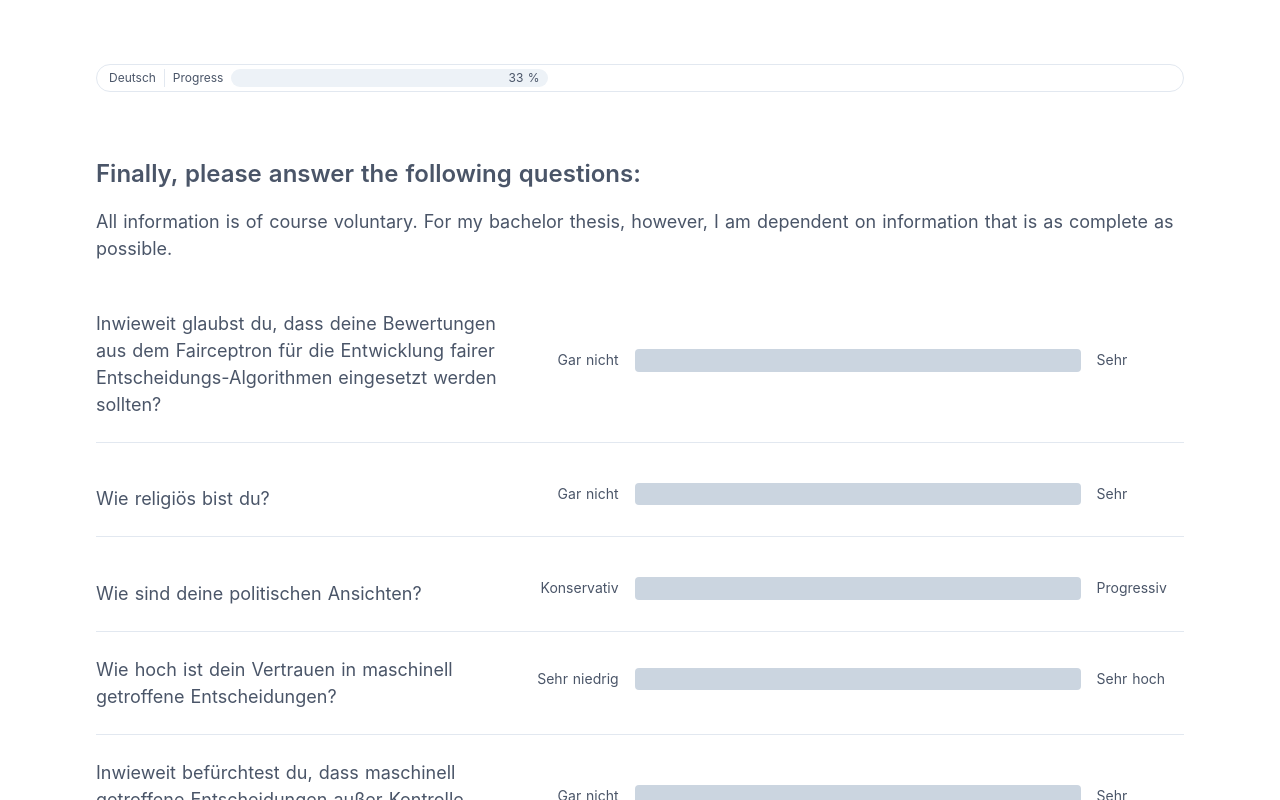
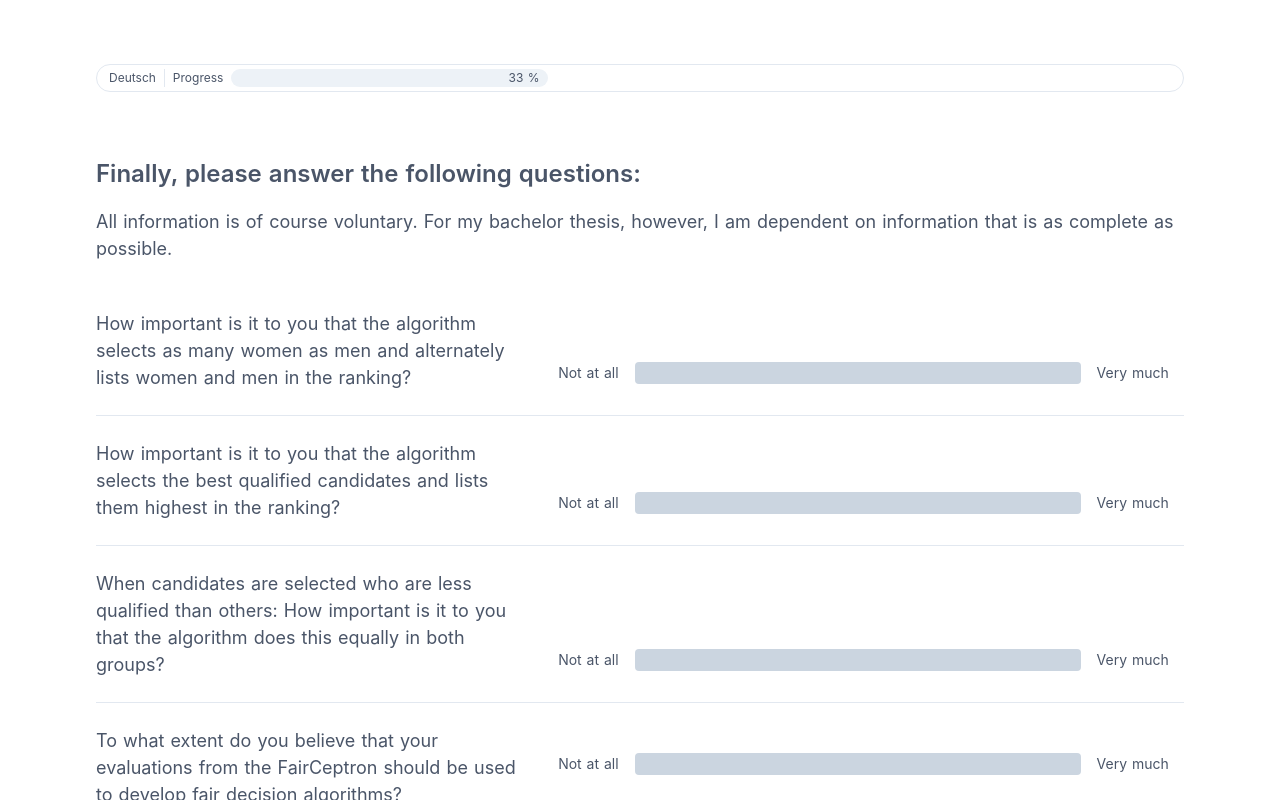
Before and after one commit to cssh-rwth/fairceptron, a Nuxt app: page /demographics in a window 1280 px wide. Both pictures are taken after a click on the element "English". Shown: the top 800 px of the page. Built offline with nearby package versions, Linux system fonts and the light colour scheme; no server answers; what @tailwindcss/custom-forms would draw is missing.

Commit message:
Extend demographics

```diff
--- a/api/mongoose/users.model.js
+++ b/api/mongoose/users.model.js
@@ -24,6 +24,9 @@ const userSchema = new Schema({
   openness: Number,
   screenHeight: Number,
   screenWidth: Number,
+  genderParity: Number,
+  accuracy: Number,
+  comparativeAccuracy: Number,
 })
 // don't recompile model on hot reload
 const User = mongoose.models.User || mongoose.model('User', userSchema)
@@ -97,6 +100,9 @@ exports.addDemographics = (values) => {
       gender: values.gender,
       screenHeight: values.screenHeight,
       screenWidth: values.screenWidth,
+      genderParity: values.genderParity,
+      accuracy: values.accuracy,
+      comparativeAccuracy: values.comparativeAccuracy,
     },
     /* 'omitUndefined: false' is default behaviour
      * undefined params will be stored as NULL in mongoDB
--- a/components/Range.vue
+++ b/components/Range.vue
@@ -3,7 +3,7 @@
     <div
       class="w-32 text-xs sm:text-sm text-gray-700 sm:whitespace-no-wrap text-right"
     >
-      {{ labelLeft }}
+      {{ left }}
     </div>
     <div class="mx-4 w-full relative">
       <div
@@ -26,7 +26,7 @@
       />
     </div>
     <div class="w-32 text-xs sm:text-sm text-gray-700 sm:whitespace-no-wrap">
-      {{ labelRight }}
+      {{ right }}
     </div>
   </div>
 </template>
@@ -37,11 +37,11 @@ export default {
   props: {
     labelLeft: {
       type: String,
-      default: 'Gar nicht',
+      default: '',
     },
     labelRight: {
       type: String,
-      default: 'Sehr',
+      default: '',
     },
     rangeValue: {
       type: Number,
@@ -65,6 +65,19 @@ export default {
           (this.rangeValue * 0.5 + 0.75) +
           'rem)',
       }
+    },
+    language() {
+      return this.$store.getters.language
+    },
+    left() {
+      if (this.labelLeft !== '') return this.labelLeft
+      if (this.language === 'de') return 'Gar Nicht'
+      else return 'Not at all'
+    },
+    right() {
+      if (this.labelRight !== '') return this.labelRight
+      if (this.language === 'de') return 'Sehr'
+      else return 'Very much'
     },
   },
 }
--- a/pages/demographics.vue
+++ b/pages/demographics.vue
@@ -17,30 +17,40 @@
         angewiesen.
       </div>
       <div class="flex flex-col text-sm sm:text-base xl:text-lg text-gray-700">
+        <div class="flex flex-wrap items-end min-w-full">
+          <div class="w-full lg:w-2/5 mb-4 lg:mb-0">
+            Wie wichtig ist dir, dass der Algorithmus genauso viele Frauen wie
+            Männer auswählt bzw. Frauen und Männer abwechselnd in der Rangfolge
+            auflistet?
+          </div>
+          <Range class="mt-4" :range-value.sync="values.genderParity" />
+        </div>
+        <hr class="my-6" />
+        <div class="flex flex-wrap items-end min-w-full">
+          <div class="w-full lg:w-2/5 mb-4 lg:mb-0">
+            Wie wichtig ist dir, dass der Algorithmus die am besten
+            qualifizierten Kandidat:innen auswählt bzw. am höchsten in der
+            Rangfolge auflistet?
+          </div>
+          <Range class="mt-4" :range-value.sync="values.accuracy" />
+        </div>
+        <hr class="my-6" />
+        <div class="flex flex-wrap items-end min-w-full">
+          <div class="w-full lg:w-2/5 mb-4 lg:mb-0">
+            Wenn Kandidat:innen ausgewählt werden, die weniger qualifiziert sind
+            als andere: Wie wichtig ist dir, dass der Algorithmus dies in beiden
+            Gruppen in gleichem Maße tut?
+          </div>
+          <Range class="mt-4" :range-value.sync="values.comparativeAccuracy" />
+        </div>
+        <hr class="my-6" />
         <div class="flex flex-wrap items-center min-w-full">
           <div class="w-full lg:w-2/5 mb-4 lg:mb-0">
-            Inwieweit glaubst du, dass deine Bewertungen aus dem Fairceptron für
+            Inwieweit glaubst du, dass deine Bewertungen aus dem FairCeptron für
             die Entwicklung fairer Entscheidungs-Algorithmen eingesetzt werden
             sollten?
           </div>
           <Range class="mt-4 lg:mt-0" :range-value.sync="values.believe" />
-        </div>
-        <hr class="my-6" />
-        <div class="flex flex-wrap items-end min-w-full">
-          <div class="w-full lg:w-2/5 mb-4 lg:mb-0">Wie religiös bist du?</div>
-          <Range class="mt-4" :range-value.sync="values.religious" />
-        </div>
-        <hr class="my-6" />
-        <div class="flex flex-wrap items-end min-w-full">
-          <div class="w-full lg:w-2/5 mb-4 lg:mb-0">
-            Wie sind deine politischen Ansichten?
-          </div>
-          <Range
-            class="mt-4"
-            label-left="Konservativ"
-            label-right="Progressiv"
-            :range-value.sync="values.political"
-          />
         </div>
         <hr class="my-6" />
         <div class="flex flex-wrap items-center min-w-full">
@@ -74,6 +84,23 @@
             label-left="Sehr niedrig"
             label-right="Sehr hoch"
             :range-value.sync="values.will"
+          />
+        </div>
+        <hr class="my-6" />
+        <div class="flex flex-wrap items-end min-w-full">
+          <div class="w-full lg:w-2/5 mb-4 lg:mb-0">Wie religiös bist du?</div>
+          <Range class="mt-4" :range-value.sync="values.religious" />
+        </div>
+        <hr class="my-6" />
+        <div class="flex flex-wrap items-end min-w-full">
+          <div class="w-full lg:w-2/5 mb-4 lg:mb-0">
+            Wie sind deine politischen Ansichten?
+          </div>
+          <Range
+            class="mt-4"
+            label-left="Konservativ"
+            label-right="Progressiv"
+            :range-value.sync="values.political"
           />
         </div>
         <hr class="my-6" />
@@ -160,63 +187,81 @@
         I am dependent on information that is as complete as possible.
       </div>
       <div class="flex flex-col text-sm sm:text-base xl:text-lg text-gray-700">
+        <div class="flex flex-wrap items-end min-w-full">
+          <div class="w-full lg:w-2/5 mb-4 lg:mb-0">
+            How important is it to you that the algorithm selects as many women
+            as men and alternately lists women and men in the ranking?
+          </div>
+          <Range class="mt-4" :range-value.sync="values.genderParity" />
+        </div>
+        <hr class="my-6" />
+        <div class="flex flex-wrap items-end min-w-full">
+          <div class="w-full lg:w-2/5 mb-4 lg:mb-0">
+            How important is it to you that the algorithm selects the best
+            qualified candidates and lists them highest in the ranking?
+          </div>
+          <Range class="mt-4" :range-value.sync="values.accuracy" />
+        </div>
+        <hr class="my-6" />
+        <div class="flex flex-wrap items-end min-w-full">
+          <div class="w-full lg:w-2/5 mb-4 lg:mb-0">
+            When candidates are selected who are less qualified than others: How
+            important is it to you that the algorithm does this equally in both
+            groups?
+          </div>
+          <Range class="mt-4" :range-value.sync="values.comparativeAccuracy" />
+        </div>
+        <hr class="my-6" />
         <div class="flex flex-wrap items-center min-w-full">
           <div class="w-full lg:w-2/5 mb-4 lg:mb-0">
-            Inwieweit glaubst du, dass deine Bewertungen aus dem Fairceptron für
-            die Entwicklung fairer Entscheidungs-Algorithmen eingesetzt werden
-            sollten?
+            To what extent do you believe that your evaluations from the
+            FairCeptron should be used to develop fair decision algorithms?
           </div>
           <Range class="mt-4 lg:mt-0" :range-value.sync="values.believe" />
         </div>
         <hr class="my-6" />
-        <div class="flex flex-wrap items-end min-w-full">
-          <div class="w-full lg:w-2/5 mb-4 lg:mb-0">Wie religiös bist du?</div>
-          <Range class="mt-4" :range-value.sync="values.religious" />
-        </div>
-        <hr class="my-6" />
-        <div class="flex flex-wrap items-end min-w-full">
-          <div class="w-full lg:w-2/5 mb-4 lg:mb-0">
-            Wie sind deine politischen Ansichten?
-          </div>
-          <Range
-            class="mt-4"
-            label-left="Konservativ"
-            label-right="Progressiv"
-            :range-value.sync="values.political"
-          />
-        </div>
-        <hr class="my-6" />
         <div class="flex flex-wrap items-center min-w-full">
           <div class="w-full lg:w-2/5 mb-4 lg:mb-0">
-            Wie hoch ist dein Vertrauen in maschinell getroffene Entscheidungen?
+            How high is your confidence in machine-made decisions?
           </div>
           <Range
             class="mt-4 lg:mt-0"
-            label-left="Sehr niedrig"
-            label-right="Sehr hoch"
+            label-left="Very low"
+            label-right="Very high"
             :range-value.sync="values.confidence"
           />
         </div>
         <hr class="my-6" />
         <div class="flex flex-wrap items-center min-w-full">
           <div class="w-full lg:w-2/5 mb-4 lg:mb-0">
-            Inwieweit befürchtest du, dass maschinell getroffene Entscheidungen
-            außer Kontrolle geraten könnten?
+            To what extent do you fear that machine-made decisions could get out
+            of control?
           </div>
           <Range class="mt-4 lg:mt-0" :range-value.sync="values.fear" />
         </div>
         <hr class="my-6" />
         <div class="flex flex-wrap items-center min-w-full">
           <div class="w-full lg:w-2/5 mb-4 lg:mb-0">
-            Wie hoch ist deine Bereitschaft, an einem maschinell durchgeführten
-            Bewerbungsverfahren teilzunehmen, statt an einem Verfahren mit
-            menschlichen Entscheidern?
+            How willing are you to participate in an automated application
+            procedure instead of a procedure with human decision-makers?
+          </div>
+          <Range class="mt-4 xl:mt-0" :range-value.sync="values.will" />
+        </div>
+        <hr class="my-6" />
+        <div class="flex flex-wrap items-end min-w-full">
+          <div class="w-full lg:w-2/5 mb-4 lg:mb-0">How religious are you?</div>
+          <Range class="mt-4" :range-value.sync="values.religious" />
+        </div>
+        <hr class="my-6" />
+        <div class="flex flex-wrap items-end min-w-full">
+          <div class="w-full lg:w-2/5 mb-4 lg:mb-0">
+            What are your political views
           </div>
           <Range
-            class="mt-4 xl:mt-0"
-            label-left="Sehr niedrig"
-            label-right="Sehr hoch"
-            :range-value.sync="values.will"
+            class="mt-4"
+            label-left="Conservative"
+            label-right="Progressive"
+            :range-value.sync="values.political"
           />
         </div>
         <hr class="my-6" />
@@ -315,6 +360,9 @@ export default {
         gender: null,
         screenHeight: null,
         screenWidth: null,
+        genderParity: null,
+        accuracy: null,
+        comparativeAccuracy: null,
       },
     }
   },
--- a/pages/index.vue
+++ b/pages/index.vue
@@ -23,26 +23,47 @@
         </div>
         <div class="mb-2">
           Das Fai<span class="tracking-widest">r</span>Ceptron ist eine
-          Plattform zur Erfassung der menschlichen Perspektive auf solche
-          maschinell getroffenen Auswahl- und Rangfolge-Entscheidungen.
+          <span class="font-bold">
+            Plattform zur Erfassung der menschlichen Perspektive
+          </span>
+          auf solche maschinell getroffenen
+          <span class="font-bold">Auswahl- und Rangfolge-Entscheidungen</span>.
         </div>
         <h2 class="text-xl font-semibold mt-6 mb-2">Ablauf und Inhalt</h2>
         <div class="mb-2">
-          Im Kontext der Vergabe von Studienplätzen werden dir
-          {{ $store.getters.totalQuestions }} Szenarien mit unterschiedlichen
-          Auswahlen und Rangfolgen gezeigt. Jedes Szenario beinhaltet 10
-          Personen mit verschiedenen Eigenschaften, die sich alle jeweils auf
-          gleiche Studienplätze bewerben. In Auswahlszenarien werden jeweils
-          weniger als 10 Bewerber:innen ausgewählt. In Rangfolge-Szenarien
-          werden alle Bewerber:innen so sortiert, dass die ersten mit der
-          höchsten Wahrscheinlichkeit einen Studienplatz erhalten und die
-          letzten mit der geringsten.
+          Im Kontext der
+          <span class="font-bold">
+            Vergabe von Studienplätzen
+          </span>
+          werden dir
+          <span class="font-bold">
+            {{ $store.getters.totalQuestions }} Szenarien
+          </span>
+          mit unterschiedlichen Auswahlen und Rangfolgen gezeigt. Jedes Szenario
+          beinhaltet 10 Personen mit verschiedenen Eigenschaften, die sich alle
+          jeweils auf gleiche Studienplätze bewerben. In Auswahlszenarien werden
+          jeweils weniger als 10 Bewerber:innen ausgewählt. In
+          Rangfolge-Szenarien werden alle Bewerber:innen so sortiert, dass die
+          ersten mit der höchsten Wahrscheinlichkeit einen Studienplatz erhalten
+          und die letzten mit der geringsten.
         </div>
         <div class="mb-2">
-          Als außenstehender Beobachter bewertest du die verschiedenen
-          algorithmisch getroffenen Entscheidungen nach ihrer Fairness. Dabei
-          stehen dir genau dieselben anonymisierten Informationen über die
-          Bewerber:innen zur Verfügung, wie auch dem Algorithmus.
+          Als
+          <span class="font-bold">
+            außenstehender Beobachter
+          </span>
+          bewertest du die verschiedenen algorithmisch getroffenen
+          Entscheidungen nach ihrer Fairness. Dabei stehen dir genau
+          <span class="font-bold">
+            dieselben anonymisierten Informationen
+          </span>
+          über die Bewerber:innen zur Verfügung, wie auch dem Algorithmus.
+        </div>
+        <div class="mb-2">
+          Noch ein Hinweis: Das FairCeptron unterscheidet Bewerber:innen
+          ausschließlich hinsichtlich ihres Geschlechts. Dabei handelt es sich
+          um ein fiktives Szenario und eine starke Vereinfachung. Mir ist
+          bewusst, dass es mehr als die beiden dargestellten Geschlechter gibt.
         </div>
         <h2
           class="text-xl font-semibold mt-6 mb-2 cursor-pointer"
@@ -146,31 +167,48 @@
       <div class="text-gray-700 px-4">
         <div class="mb-2">
           Algorithms increasingly decide over humans &ndash; decisions
-          previously only made by humans. Such decisions include inter alia, the
-          granting of credit, the provision of bail or the ranking of possible
-          candidates for a job opening.
+          previously only made by humans. Such decisions include for example,
+          the granting of credit, the admission of bail or the ranking of
+          possible candidates for a job opening.
         </div>
         <div class="mb-2">
-          The Fai<span class="tracking-widest">r</span>Ceptron is a platform
-          capturing the human perspective on such automatic selection and
-          ranking decisions.
+          The Fai<span class="tracking-widest">r</span>Ceptron is a
+          <span class="font-bold">
+            platform capturing the human perspective
+          </span>
+          on such automated
+          <span class="font-bold"> selection and ranking decisions</span>.
         </div>
         <h2 class="text-xl font-semibold mt-6 mb-2">Procedure and content</h2>
         <div class="mb-2">
-          In the context of university admission,
-          {{ $store.getters.totalQuestions }} scenarios with different
-          selections and rankings are shown. Each scenario consists of 10
-          applicants with different characteristics, all of whom apply for the
-          same univerity. In each selection scenario less than 10 applicants are
-          selected. In ranking scenarios all applicants are sorted in such a way
-          that the first ones are most likely to be admitted to university and
-          last ones are least likely.
+          In the context of
+          <span class="font-bold"> university admission</span>,
+          <span class="font-bold">
+            {{ $store.getters.totalQuestions }} scenarios
+          </span>
+          with different selections and rankings are shown. Each scenario
+          consists of 10 applicants with different characteristics, all of whom
+          apply for the same university. In each selection scenario less than 10
+          applicants are selected. In ranking scenarios all applicants are
+          sorted in such a way that the first ones are most likely to be
+          admitted to university and last ones are least likely.
         </div>
         <div class="mb-2">
-          As an outside observer you evaluate the different algorithmic
-          decisions according to their fairness. You have access to exactly the
-          same anonymous information available about the applicants, as does the
-          algorithm.
+          As an
+          <span class="font-bold">
+            outside observer
+          </span>
+          you evaluate the different algorithmic decisions according to their
+          fairness. You have access to exactly
+          <span class="font-bold">
+            the same anonymous information
+          </span>
+          about the applicants, as does the algorithm.
+        </div>
+        <div class="mb-2">
+          One more thing: The FairCeptron distinguishes applicants only by their
+          gender. This is a fictitious scenario and a strong simplification. I
+          am aware that there are more than the two genders shown.
         </div>
         <h2
           class="text-xl font-semibold mt-6 mb-2 cursor-pointer"
```
